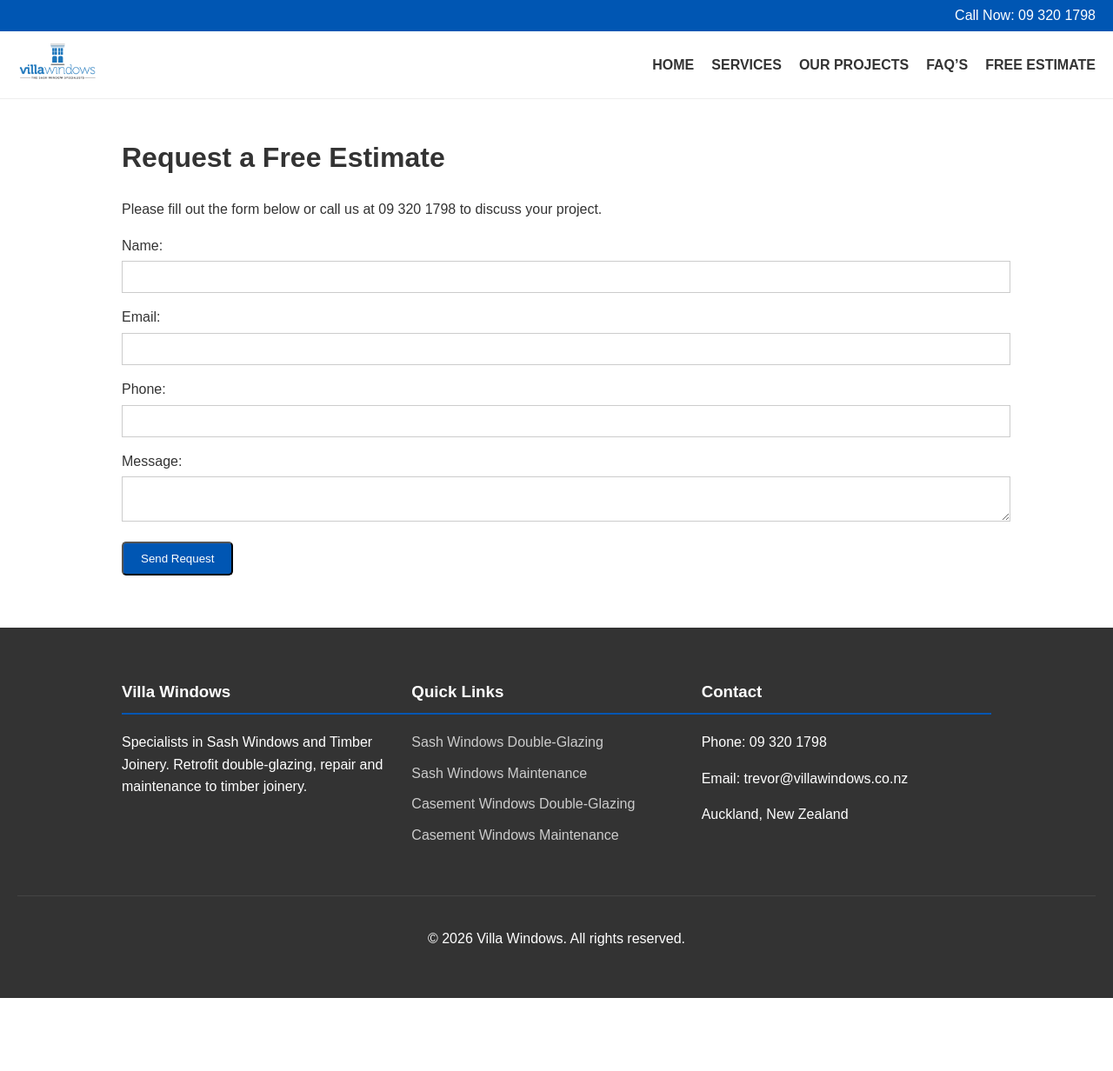
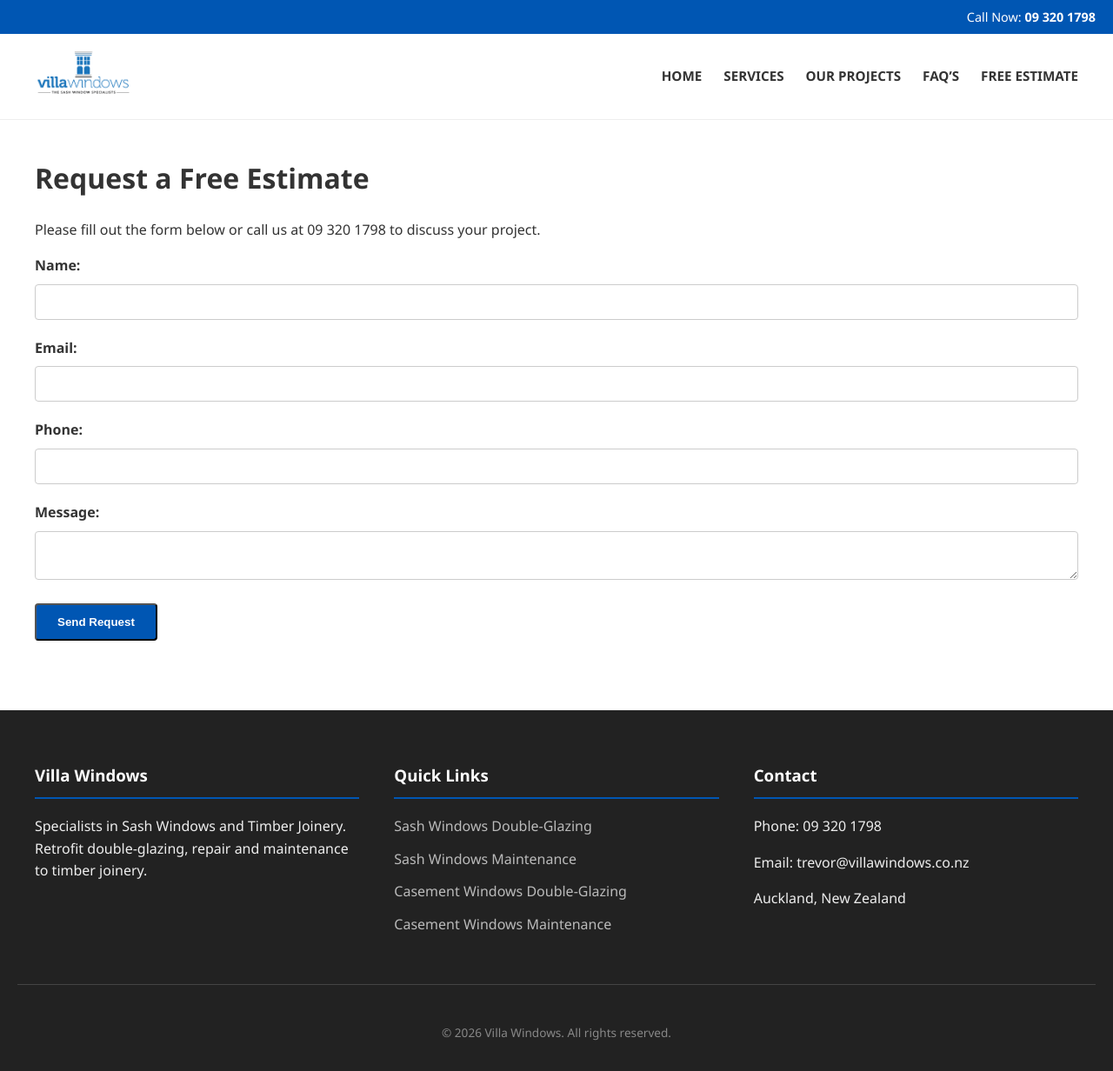
Before and after one commit to rynomster/villawindows, a Jekyll site: the page built from free-estimate.md, in a window 1280 px wide and 1232 px high. Shown: the whole window at 87% size. Built offline with Jekyll 4.4.1, drawn with Linux system fonts in a browser that asks for light colours.

Commit message:
Fix mobile layout and improve site-wide responsiveness
- Added media queries to `assets/css/style.css` to handle mobile viewports.
- Stacked navigation links and logo for smaller screens.
- Adjusted hero section padding and font sizes for better mobile readability.
- Ensured all flexbox containers (cards, about-us, footer) stack correctly on mobile.
- Improved overall site styling with better typography, spacing, and hover effects.
- Set header to sticky for better navigation on long pages.

Co-authored-by: rynomster <6912789+rynomster@users.noreply.github.com>

```diff
--- a/assets/css/style.css
+++ b/assets/css/style.css
@@ -1,39 +1,48 @@
 /* Basic Styles for Villa Windows Port */
 
 body {
-    font-family: Arial, sans-serif;
+    font-family: 'Segoe UI', Tahoma, Geneva, Verdana, sans-serif;
     line-height: 1.6;
     margin: 0;
     padding: 0;
     color: #333;
+    background-color: #fff;
 }
 
 header {
     background: #fff;
     border-bottom: 1px solid #eee;
+    position: sticky;
+    top: 0;
+    z-index: 1000;
 }
 
 .top-bar {
     background: #0056b3;
     color: #fff;
     text-align: right;
-    padding: 5px 20px;
+    padding: 8px 20px;
+    font-size: 0.9rem;
 }
 
 .top-bar a {
     color: #fff;
     text-decoration: none;
+    font-weight: bold;
 }
 
 nav {
     display: flex;
     justify-content: space-between;
     align-items: center;
-    padding: 10px 20px;
+    padding: 15px 20px;
+    max-width: 1200px;
+    margin: 0 auto;
 }
 
 .logo img {
-    height: 50px;
+    height: 60px;
+    width: auto;
 }
 
 .nav-links {
@@ -44,45 +53,57 @@ nav {
 }
 
 .nav-links li {
-    margin-left: 20px;
+    margin-left: 25px;
 }
 
 .nav-links a {
     text-decoration: none;
     color: #333;
-    font-weight: bold;
+    font-weight: 600;
+    font-size: 0.95rem;
+    transition: color 0.3s;
+}
+
+.nav-links a:hover {
+    color: #0056b3;
 }
 
 main {
+    max-width: 1200px;
+    margin: 0 auto;
     padding: 20px;
-    max-width: 1000px;
-    margin: 0 auto;
+}
+
+section {
+    margin-bottom: 40px;
 }
 
 footer {
-    background: #333;
-    color: #fff;
-    padding: 40px 20px;
-    margin-top: 40px;
+    background: #222;
+    color: #eee;
+    padding: 60px 20px 20px;
+    margin-top: 60px;
 }
 
 .footer-content {
     display: flex;
     justify-content: space-between;
     flex-wrap: wrap;
-    max-width: 1000px;
+    max-width: 1200px;
     margin: 0 auto;
+    gap: 40px;
 }
 
 .footer-content div {
     flex: 1;
     min-width: 250px;
-    margin-bottom: 20px;
 }
 
 .footer-content h3 {
+    color: #fff;
     border-bottom: 2px solid #0056b3;
     padding-bottom: 10px;
+    margin-top: 0;
 }
 
 .footer-content ul {
@@ -91,70 +112,179 @@ footer {
 }
 
 .footer-content ul li {
-    margin-bottom: 10px;
+    margin-bottom: 12px;
 }
 
 .footer-content a {
-    color: #ccc;
+    color: #bbb;
     text-decoration: none;
+    transition: color 0.3s;
+}
+
+.footer-content a:hover {
+    color: #fff;
 }
 
 .footer-bottom {
     text-align: center;
     border-top: 1px solid #444;
-    padding-top: 20px;
-    margin-top: 20px;
+    padding-top: 30px;
+    margin-top: 40px;
+    font-size: 0.85rem;
+    color: #888;
 }
 
 .btn {
     display: inline-block;
     background: #0056b3;
     color: #fff;
-    padding: 10px 20px;
+    padding: 12px 24px;
     text-decoration: none;
-    border-radius: 5px;
+    border-radius: 4px;
+    font-weight: bold;
+    transition: background 0.3s;
+}
+
+.btn:hover {
+    background: #004494;
 }
 
 .hero {
-    background: #f4f4f4;
-    padding: 60px 20px;
+    position: relative;
     text-align: center;
+    overflow: hidden;
+    border-radius: 8px;
 }
 
 .service-cards {
     display: flex;
-    gap: 20px;
+    gap: 30px;
     flex-wrap: wrap;
     justify-content: center;
-    margin-top: 20px;
+    margin-top: 30px;
 }
 
 .card {
     flex: 1;
-    min-width: 280px;
-    max-width: 350px;
-    border: 1px solid #ddd;
+    min-width: 300px;
+    max-width: 380px;
+    background: #fff;
+    border: 1px solid #eee;
     border-radius: 8px;
     overflow: hidden;
-    padding-bottom: 20px;
+    padding-bottom: 25px;
     text-align: center;
+    box-shadow: 0 4px 6px rgba(0,0,0,0.05);
+    transition: transform 0.3s;
+}
+
+.card:hover {
+    transform: translateY(-5px);
 }
 
 .card img {
-    margin-bottom: 15px;
+    width: 100%;
+    height: 200px;
+    object-fit: cover;
+    margin-bottom: 20px;
+}
+
+.card h3 {
+    margin: 0 15px 15px;
+}
+
+.card p {
+    margin: 0 20px 20px;
+    font-size: 0.95rem;
+    color: #666;
 }
 
 .form-group {
-    margin-bottom: 15px;
+    margin-bottom: 20px;
 }
 
 .form-group label {
     display: block;
-    margin-bottom: 5px;
+    margin-bottom: 8px;
+    font-weight: 600;
 }
 
 .form-group input, .form-group textarea {
     width: 100%;
-    padding: 10px;
+    padding: 12px;
     border: 1px solid #ccc;
+    border-radius: 4px;
+    box-sizing: border-box;
 }
+
+/* Mobile Responsive Adjustments */
+@media (max-width: 768px) {
+    nav {
+        flex-direction: column;
+        padding: 15px 10px;
+    }
+
+    .logo {
+        margin-bottom: 15px;
+    }
+
+    .nav-links {
+        flex-wrap: wrap;
+        justify-content: center;
+        width: 100%;
+    }
+
+    .nav-links li {
+        margin: 5px 10px;
+    }
+
+    .top-bar {
+        text-align: center;
+    }
+
+    .hero h1 {
+        font-size: 1.6rem;
+    }
+
+    .hero p {
+        font-size: 1rem;
+    }
+
+    .hero {
+        padding: 40px 15px !important;
+    }
+
+    .hero div[style*="background: rgba"] {
+        padding: 15px !important;
+        width: 90%;
+    }
+
+    .about-us div[style*="display: flex"] {
+        flex-direction: column !important;
+    }
+
+    .about-us div {
+        min-width: 100% !important;
+    }
+
+    .footer-content {
+        flex-direction: column;
+        gap: 30px;
+    }
+
+    .footer-content div {
+        min-width: 100%;
+    }
+
+    main {
+        padding: 15px;
+    }
+
+    .service-cards {
+        gap: 20px;
+    }
+
+    .card {
+        min-width: 100%;
+    }
+}
```
